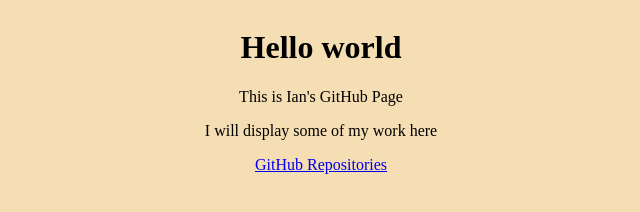
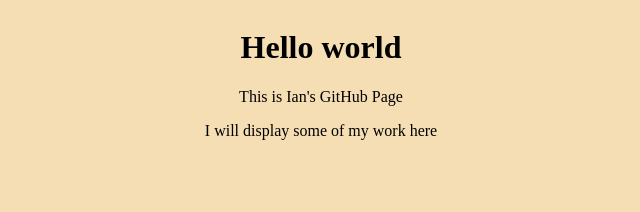
Before and after one commit to Ian-Uel/ianuel, a plain HTML site: page ianuelhome.html in a window 1280 px wide. Shown: the whole page, without its empty margins (243-883 px from the left). Drawn offline with Linux system fonts and the light colour scheme.

Commit message:
Update ianuelhome.html

```diff
--- a/ianuelhome.html
+++ b/ianuelhome.html
@@ -7,6 +7,6 @@
     <h1>Hello world</h1>
     <p>This is Ian's GitHub Page</p>
     <p>I will display some of my work here</p>
-    <a href = "https://github.com/Ian-Uel?tab=repositories"> GitHub Repositories</a>
+    <!--<a href = "https://github.com/Ian-Uel?tab=repositories"> GitHub Repositories</a>
 </body>
 </html>
```
